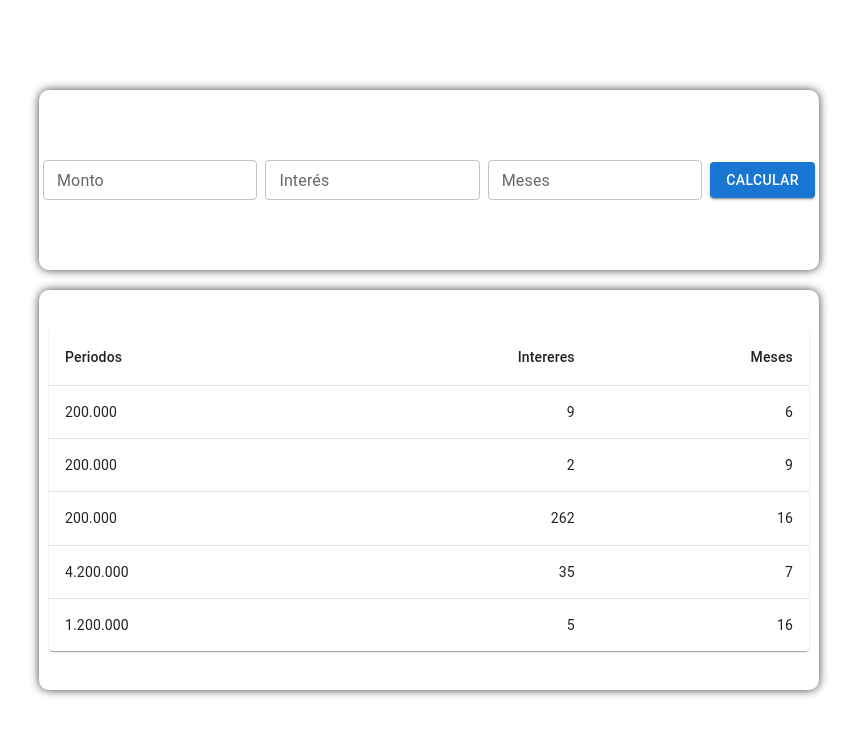
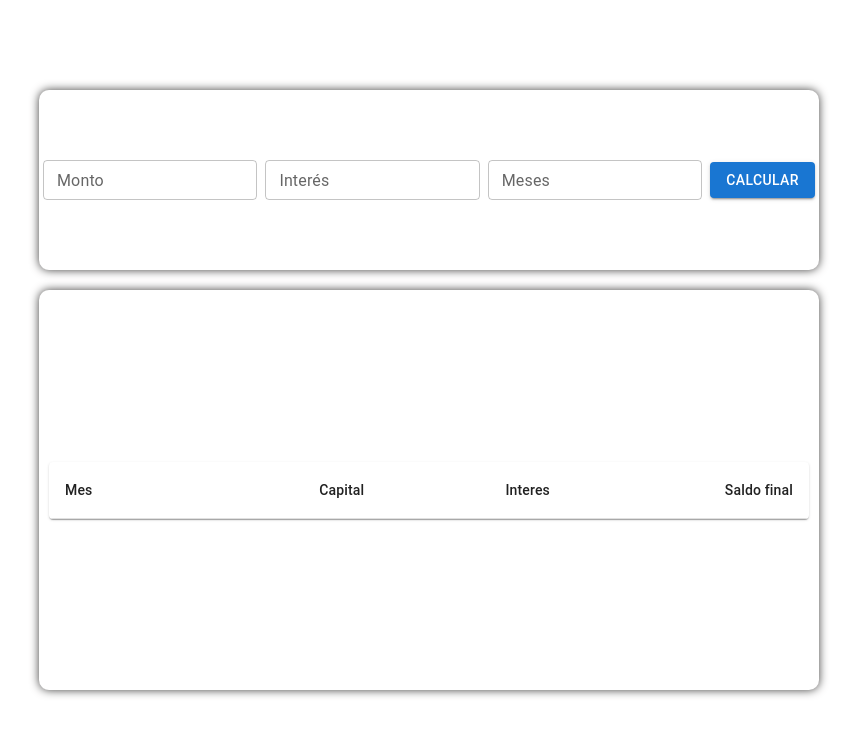
Before and after one commit to RoyDj96/frontend-api-amortizacion, a React (Vite) app: page / in a window 1280 px wide. Shown: the top 736 px of the page, without its empty margins (211-1068 px from the left). Built offline with nearby package versions, Linux system fonts and the light colour scheme.

Commit message:
arreglada la tabla

```diff
--- a/src/App.tsx
+++ b/src/App.tsx
@@ -27,8 +27,7 @@ function App() {
         })
         .then((res) => {
           console.log(res.data);
-          setData(data);
-          console.log(data, "🚜🚜");
+          setData(res.data);
         });
     } catch (error) {
       console.log(error);
@@ -103,7 +102,7 @@ function App() {
           marginBottom: "20px",
         }}
       >
-        <TableData />
+        <TableData data={data} />
       </Box>
     </>
   );
--- a/src/tableData.tsx
+++ b/src/tableData.tsx
@@ -8,18 +8,11 @@ import {
   TableRow,
 } from "@mui/material";
 
-export default function TableData() {
-  function createData(name: string, calories: number, fat: number) {
-    return { name, calories, fat };
-  }
+interface TableDataProps {
+  data: any; // Replace 'any' with the appropriate type if known
+}
 
-  const rows = [
-    createData("200.000", 9, 6),
-    createData("200.000", 2, 9),
-    createData("200.000", 262, 16),
-    createData("4.200.000", 35, 7),
-    createData("1.200.000", 5, 16.0),
-  ];
+export default function TableData ({ data }: TableDataProps) {
 
   return (
     <>
@@ -27,22 +20,22 @@ export default function TableData() {
         <Table sx={{ minWidth: 650 }} aria-label="simple table">
           <TableHead>
             <TableRow>
-              <TableCell>Periodos</TableCell>
-              <TableCell align="right">Intereres</TableCell>
-              <TableCell align="right">Meses</TableCell>
+              <TableCell>Mes</TableCell>
+              <TableCell align="right">Capital</TableCell>
+              <TableCell align="right">Interes</TableCell>
+              <TableCell align="right">Saldo final</TableCell>
             </TableRow>
           </TableHead>
           <TableBody>
-            {rows.map((row) => (
+            {data.amortizacion && data.amortizacion.map((row: any, index: number) => (
               <TableRow
-                key={row.name}
+                key={index}
                 sx={{ "&:last-child td, &:last-child th": { border: 0 } }}
               >
-                <TableCell component="th" scope="row">
-                  {row.name}
-                </TableCell>
-                <TableCell align="right">{row.calories}</TableCell>
-                <TableCell align="right">{row.fat}</TableCell>
+                <TableCell component="th" scope="row">{row.Mes}</TableCell>
+                <TableCell align="right">{row.capital}</TableCell>
+                <TableCell align="right">{row.interes}</TableCell>
+                <TableCell align="right">{row.saldo_final}</TableCell>
               </TableRow>
             ))}
           </TableBody>
```
